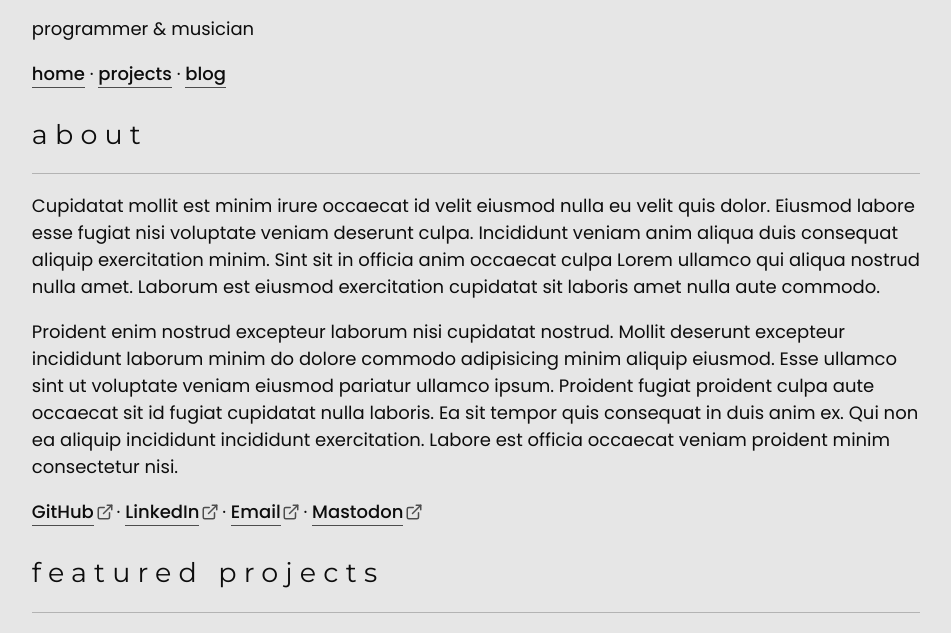
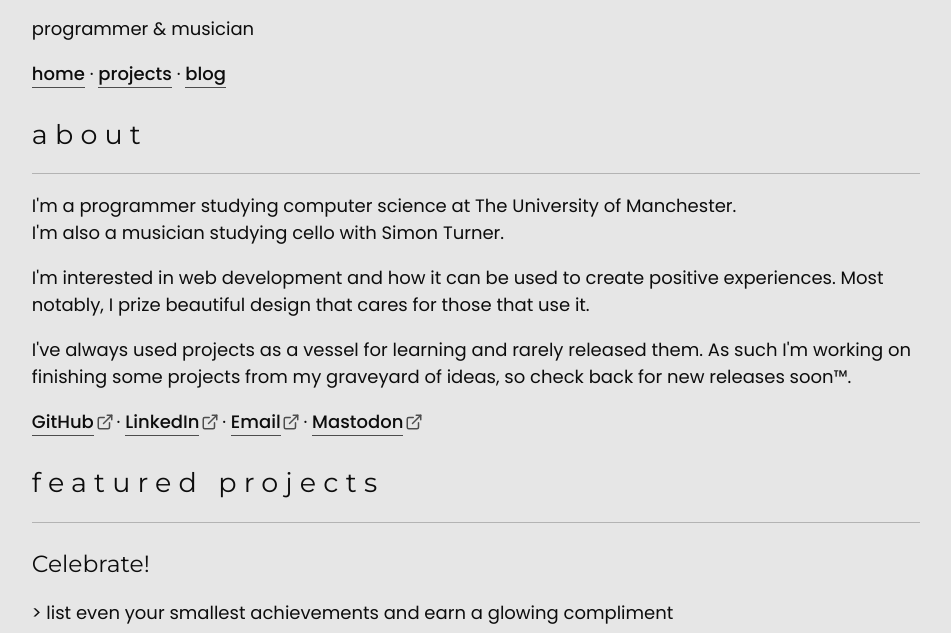
Before and after one commit to f11xter/f11xter.github.io, an Astro site: page / in a window 1280 px wide. Shown: the part 132-765 px from the top of the page, without its empty margins (164-1115 px from the left). Built offline with nearby package versions, Linux system fonts and the light colour scheme; Astro itself is replaced by a stand-in of ours.

Commit message:
Add "about" copy

```diff
--- a/src/pages/index.astro
+++ b/src/pages/index.astro
@@ -16,21 +16,20 @@ const projects = await getCollection("projects", ({ data }) => data.featured);
     <hr />
 
     <p>
-      Cupidatat mollit est minim irure occaecat id velit eiusmod nulla eu velit
-      quis dolor. Eiusmod labore esse fugiat nisi voluptate veniam deserunt
-      culpa. Incididunt veniam anim aliqua duis consequat aliquip exercitation
-      minim. Sint sit in officia anim occaecat culpa Lorem ullamco qui aliqua
-      nostrud nulla amet. Laborum est eiusmod exercitation cupidatat sit laboris
-      amet nulla aute commodo.
+      I'm a programmer studying computer science at The University of
+      Manchester.
+      <br />
+      I'm also a musician studying cello with Simon Turner.
     </p>
     <p>
-      Proident enim nostrud excepteur laborum nisi cupidatat nostrud. Mollit
-      deserunt excepteur incididunt laborum minim do dolore commodo adipisicing
-      minim aliquip eiusmod. Esse ullamco sint ut voluptate veniam eiusmod
-      pariatur ullamco ipsum. Proident fugiat proident culpa aute occaecat sit
-      id fugiat cupidatat nulla laboris. Ea sit tempor quis consequat in duis
-      anim ex. Qui non ea aliquip incididunt incididunt exercitation. Labore est
-      officia occaecat veniam proident minim consectetur nisi.
+      I'm interested in web development and how it can be used to create
+      positive experiences. Most notably, I prize beautiful design that cares
+      for those that use it.
+    </p>
+    <p>
+      I've always used projects as a vessel for learning and rarely released
+      them. As such I'm working on finishing some projects from my graveyard of
+      ideas, so check back for new releases soon&trade;.
     </p>
 
     <Socials />
```
